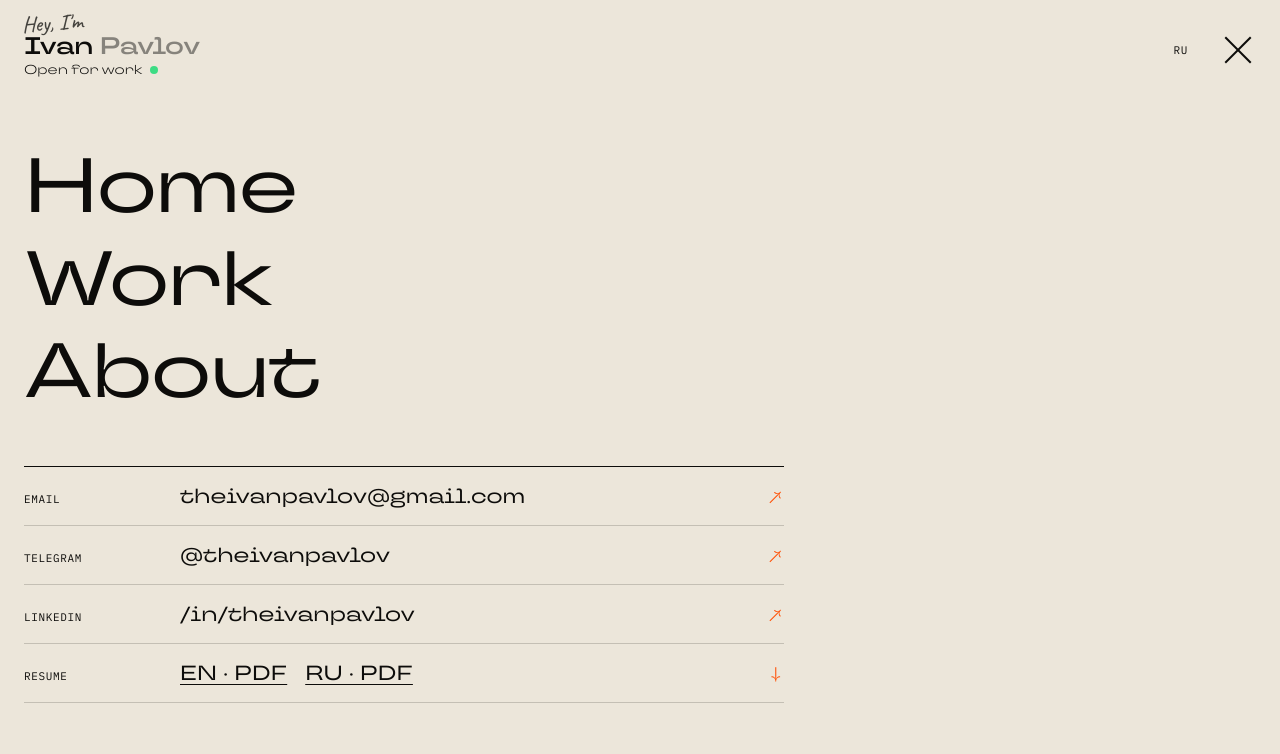
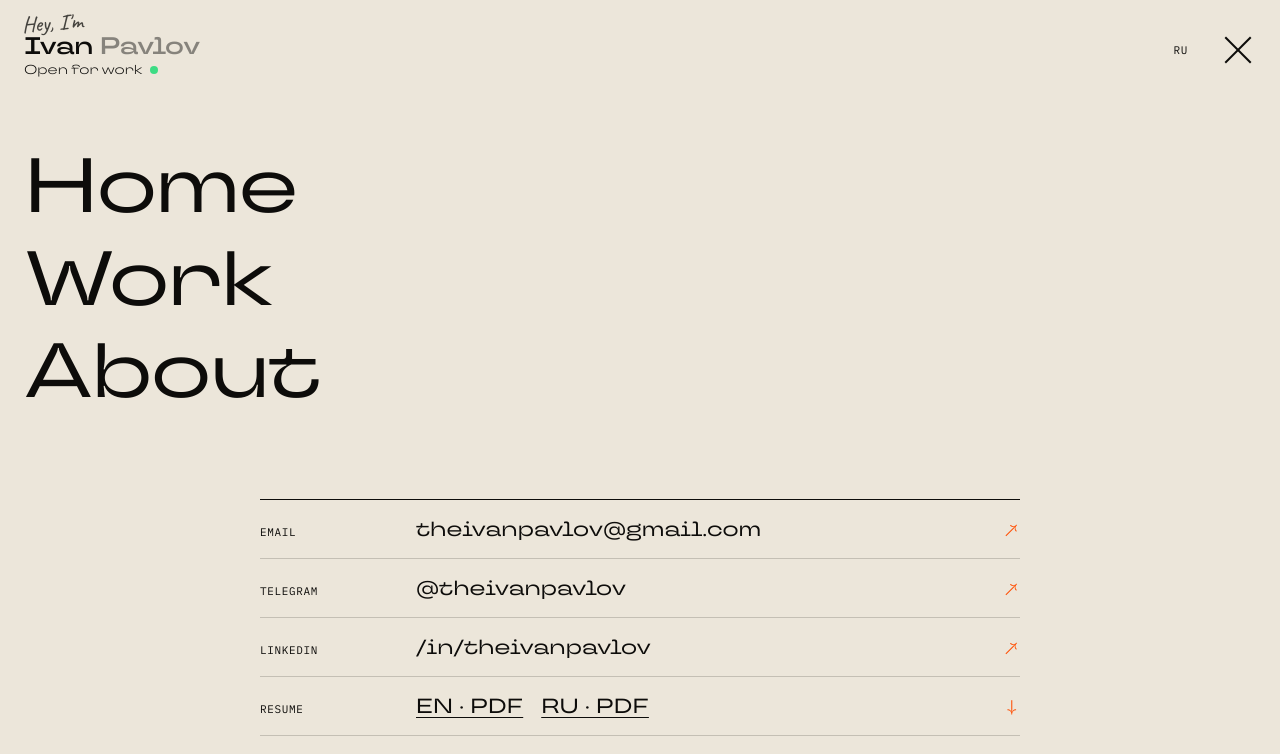
Before and after one commit to theivanpavlov1984/ivan-pavlov-portfolio, a Next.js app: page /en in a window 1280 px wide. Both pictures are taken after a click on the button "Open menu". Shown: the top 754 px of the page. Built offline with nearby package versions, Linux system fonts and the light colour scheme.

Commit message:
feat: center menu contacts at the bottom

```diff
--- a/src/components/SiteNav.module.css
+++ b/src/components/SiteNav.module.css
@@ -140,7 +140,14 @@
 .inner {
   display: flex;
   flex-direction: column;
+  min-height: 100dvh;
   padding: 140px 24px 64px;
+}
+
+/* contacts: pushed to the bottom of the screen and centred */
+.contacts {
+  margin-top: auto;
+  padding-top: 48px;
 }
 
 .mask {
@@ -183,8 +190,8 @@
 
 /* contact rows */
 .rows {
-  margin-top: 48px;
   max-width: 760px;
+  margin-inline: auto;
   border-top: 1px solid var(--ink);
 }
 
--- a/src/components/SiteNav.tsx
+++ b/src/components/SiteNav.tsx
@@ -81,7 +81,7 @@ export function SiteNav({ lang, dict }: Props) {
             </div>
           ))}
 
-          <div className={styles.mask} style={{ '--i': items.length + 1 } as CSSVars}>
+          <div className={`${styles.mask} ${styles.contacts}`} style={{ '--i': items.length + 1 } as CSSVars}>
             <ul className={`${styles.rows} ${styles.rise}`}>
               <li>
                 <a href={`mailto:${contacts.email}`}>
```
